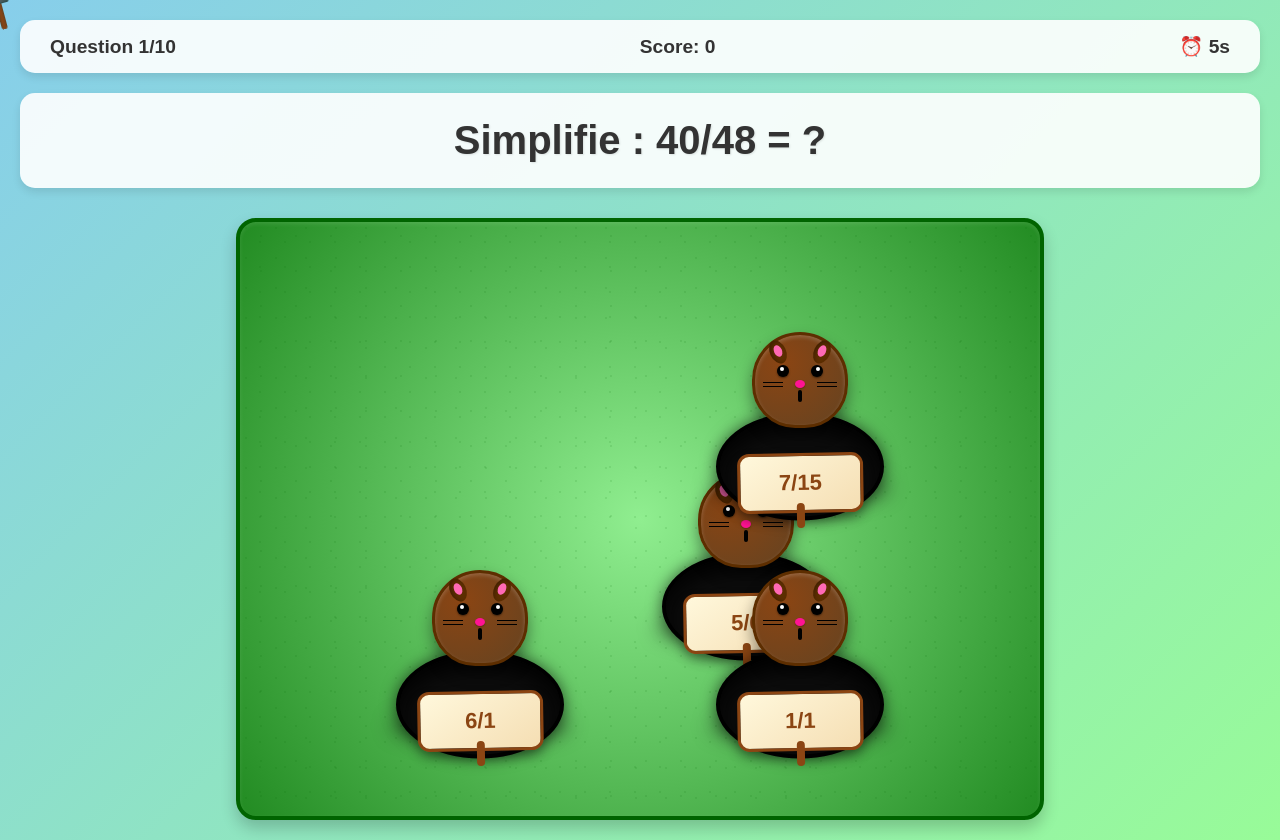
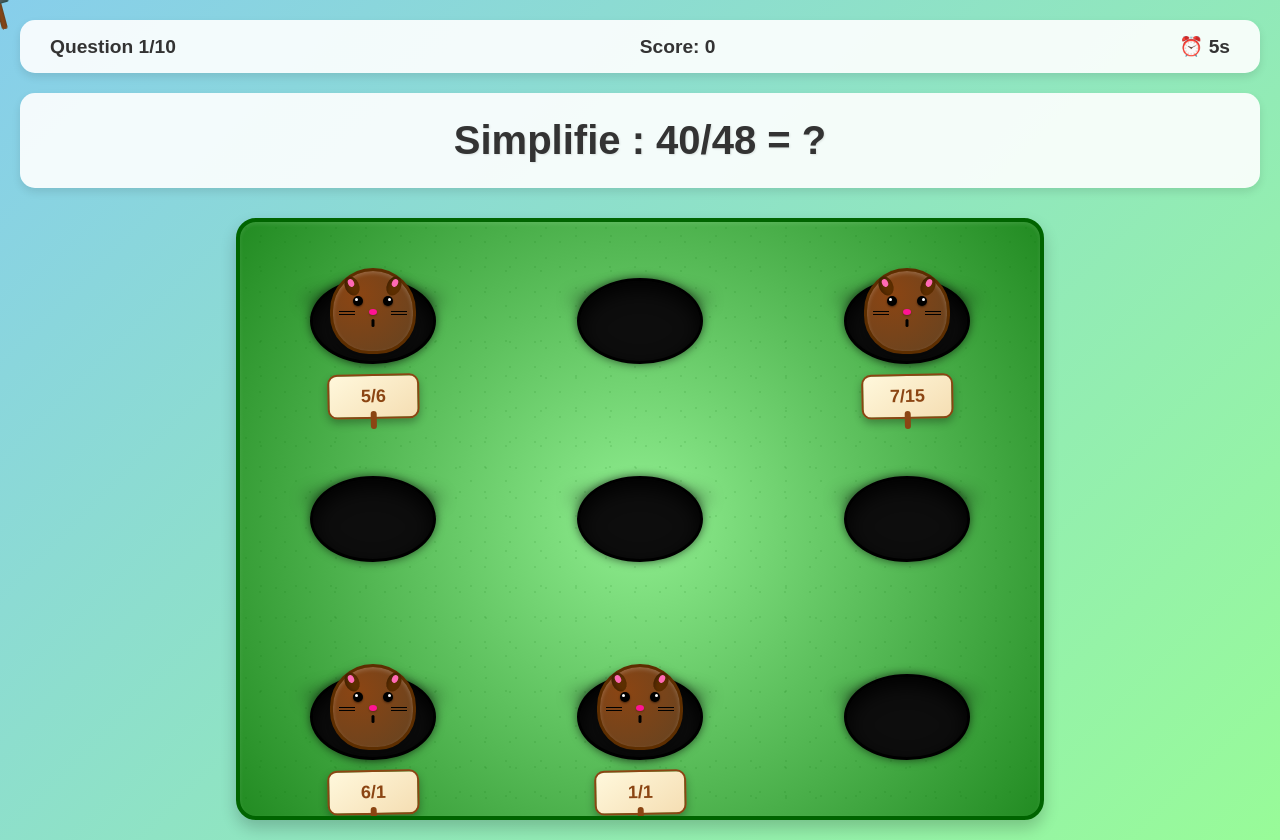
Before and after one commit to mext-ai/block-685aad5c8b1eb728e8de2c98, a React app: page / in a window 1280 px wide. Built offline with nearby package versions, Linux system fonts and the light colour scheme.

Commit message:
🚀 Improve game performance

```diff
--- a/src/FractionGame.tsx
+++ b/src/FractionGame.tsx
@@ -13,11 +13,11 @@ interface Question {
   correctAnswer: Fraction;
   options: Fraction[];
   questionText: string;
-  molePositions: Array<{ top: string; left: string }>; // Positions aléatoires des taupes
+  selectedHoles: number[]; // Indices des 4 trous sélectionnés (0-8)
 }
 
 interface MoleProps {
-  position: { top: string; left: string };
+  holeIndex: number;
   fraction: Fraction;
   isCorrect: boolean;
   onClick: () => void;
@@ -100,53 +100,85 @@ const playHitSound = () => {
   }
 };
 
-// Améliorer encore plus la génération de positions pour éviter les superpositions
-const generateRandomPositions = (): Array<{ top: string; left: string }> => {
-  const positions: Array<{ top: string; left: string }> = [];
-  const minDistancePercent = 35; // Augmenté à 35% pour plus d'espacement
+// Sélectionner 4 trous aléatoires parmi les 9 disponibles
+const selectRandomHoles = (): number[] => {
+  const allHoles = [0, 1, 2, 3, 4, 5, 6, 7, 8];
+  const selectedHoles: number[] = [];
 
-  for (let i = 0; i < 4; i++) {
-    let attempts = 0;
-    let newPosition: { top: string; left: string };
-    let isValid = false;
+  // Sélectionner 4 trous différents
+  while (selectedHoles.length < 4) {
+    const randomIndex = Math.floor(Math.random() * allHoles.length);
+    const holeIndex = allHoles[randomIndex];
 
-    do {
-      // Générer une position aléatoire avec des marges encore plus importantes
-      const top = Math.random() * 40 + 25; // Entre 25% et 65% (zone plus restreinte)
-      const left = Math.random() * 40 + 25; // Entre 25% et 65%
-      newPosition = { top: `${top}%`, left: `${left}%` };
-
-      // Vérifier la distance avec toutes les positions existantes
-      isValid = positions.every(pos => {
-        const topDiff = Math.abs(parseFloat(pos.top) - parseFloat(newPosition.top));
-        const leftDiff = Math.abs(parseFloat(pos.left) - parseFloat(newPosition.left));
-        // Les deux distances doivent être suffisantes
-        return topDiff >= minDistancePercent && leftDiff >= minDistancePercent;
-      });
-
-      attempts++;
-    } while (!isValid && attempts < 150); // Plus de tentatives
-
-    // Si on n'arrive pas à trouver une position valide, utiliser des positions prédéfinies bien espacées
-    if (!isValid) {
-      const fallbackPositions = [
-        { top: '30%', left: '30%' },
-        { top: '30%', left: '70%' },
-        { top: '70%', left: '30%' },
-        { top: '70%', left: '70%' }
-      ];
-      newPosition = fallbackPositions[i] || fallbackPositions[0];
+    if (!selectedHoles.includes(holeIndex)) {
+      selectedHoles.push(holeIndex);
     }
-
-    positions.push(newPosition);
   }
 
-  return positions;
+  return selectedHoles.sort((a, b) => a - b); // Trier pour cohérence
 };
 
-// Composant Taupe améliorée avec trou fixe
-const Mole: React.FC<MoleProps> = ({ position, fraction, isCorrect, onClick, isVisible, animationState, timeLeft }) => {
+// Obtenir la position d'un trou dans la grille 3x3
+const getHolePosition = (holeIndex: number): { top: string; left: string } => {
+  const row = Math.floor(holeIndex / 3); // 0, 1, ou 2
+  const col = holeIndex % 3; // 0, 1, ou 2
+
+  // Centrer chaque trou dans sa sous-zone
+  const top = `${(row * 33.33) + 16.67}%`; // 16.67%, 50%, 83.33%
+  const left = `${(col * 33.33) + 16.67}%`; // 16.67%, 50%, 83.33%
+
+  return { top, left };
+};
+
+// Composant Trou fixe
+const Hole: React.FC<{ holeIndex: number }> = ({ holeIndex }) => {
+  const position = getHolePosition(holeIndex);
+
+  return (
+    <div
+      style={{
+        position: 'absolute',
+        top: position.top,
+        left: position.left,
+        transform: 'translate(-50%, -50%)',
+        zIndex: 1
+      }}
+    >
+      {/* Trou dans le sol - FIXE */}
+      <div
+        style={{
+          width: '120px',
+          height: '80px',
+          backgroundColor: '#0d0d0d',
+          borderRadius: '50%',
+          boxShadow: 'inset 0 8px 20px rgba(0,0,0,0.95), 0 0 10px rgba(0,0,0,0.6)',
+          border: '3px solid #000000'
+        }}
+      />
+
+      {/* Ombre du trou pour plus de profondeur - FIXE */}
+      <div
+        style={{
+          width: '140px',
+          height: '25px',
+          backgroundColor: 'rgba(0,0,0,0.3)',
+          borderRadius: '50%',
+          position: 'absolute',
+          top: '10px',
+          left: '50%',
+          transform: 'translateX(-50%)',
+          filter: 'blur(8px)',
+          zIndex: -1
+        }}
+      />
+    </div>
+  );
+};
+
+// Composant Taupe dans un trou spécifique
+const Mole: React.FC<MoleProps> = ({ holeIndex, fraction, isCorrect, onClick, isVisible, animationState, timeLeft }) => {
   const moleRef = useRef<HTMLDivElement>(null);
+  const position = getHolePosition(holeIndex);
 
   const getMoleColor = () => {
     if (animationState === 'correct') return '#4CAF50'; // Vert pour succès
@@ -186,42 +218,13 @@ const Mole: React.FC<MoleProps> = ({ position, fraction, isCorrect, onClick, isV
         zIndex: 5
       }}
     >
-      {/* Trou dans le sol - FIXE, ne bouge jamais */}
-      <div
-        style={{
-          width: '160px',
-          height: '100px',
-          backgroundColor: '#0d0d0d',
-          borderRadius: '50%',
-          position: 'absolute',
-          bottom: '-30px',
-          zIndex: 1,
-          boxShadow: 'inset 0 12px 25px rgba(0,0,0,0.95), 0 0 15px rgba(0,0,0,0.6)',
-          border: '4px solid #000000'
-        }}
-      />
-
-      {/* Ombre du trou pour plus de profondeur - FIXE */}
-      <div
-        style={{
-          width: '180px',
-          height: '35px',
-          backgroundColor: 'rgba(0,0,0,0.4)',
-          borderRadius: '50%',
-          position: 'absolute',
-          bottom: '-15px',
-          zIndex: 0,
-          filter: 'blur(10px)'
-        }}
-      />
-
       {/* Taupe - SEULE À BOUGER */}
       <div
         ref={moleRef}
         onClick={onClick}
         style={{
-          width: '90px',
-          height: '90px',
+          width: '80px',
+          height: '80px',
           backgroundColor: getMoleColor(),
           borderRadius: '50% 50% 45% 45%',
           border: '3px solid #5d2e00',
@@ -241,9 +244,9 @@ const Mole: React.FC<MoleProps> = ({ position, fraction, isCorrect, onClick, isV
         <div style={{
           position: 'absolute',
           top: '5px',
-          left: '15px',
-          width: '16px',
-          height: '24px',
+          left: '12px',
+          width: '14px',
+          height: '20px',
           backgroundColor: '#5d2e00',
           borderRadius: '50%',
           transform: 'rotate(-25deg)',
@@ -252,9 +255,9 @@ const Mole: React.FC<MoleProps> = ({ position, fraction, isCorrect, onClick, isV
         <div style={{
           position: 'absolute',
           top: '5px',
-          right: '15px',
-          width: '16px',
-          height: '24px',
+          right: '12px',
+          width: '14px',
+          height: '20px',
           backgroundColor: '#5d2e00',
           borderRadius: '50%',
           transform: 'rotate(25deg)',
@@ -264,20 +267,20 @@ const Mole: React.FC<MoleProps> = ({ position, fraction, isCorrect, onClick, isV
         {/* Intérieur des oreilles */}
         <div style={{
           position: 'absolute',
-          top: '10px',
-          left: '19px',
-          width: '8px',
-          height: '12px',
+          top: '8px',
+          left: '15px',
+          width: '6px',
+          height: '8px',
           backgroundColor: '#FF69B4',
           borderRadius: '50%',
           transform: 'rotate(-25deg)'
         }} />
         <div style={{
           position: 'absolute',
-          top: '10px',
-          right: '19px',
-          width: '8px',
-          height: '12px',
+          top: '8px',
+          right: '15px',
+          width: '6px',
+          height: '8px',
           backgroundColor: '#FF69B4',
           borderRadius: '50%',
           transform: 'rotate(25deg)'
@@ -286,10 +289,10 @@ const Mole: React.FC<MoleProps> = ({ position, fraction, isCorrect, onClick, isV
         {/* Yeux de la taupe - changeant selon l'état */}
         <div style={{
           position: 'absolute',
-          top: '30px',
-          left: '22px',
-          width: '12px',
-          height: animationState === 'correct' ? '4px' : '12px', // Yeux fermés si assommée (correct)
+          top: '25px',
+          left: '20px',
+          width: '10px',
+          height: animationState === 'correct' ? '3px' : '10px', // Yeux fermés si assommée (correct)
           backgroundColor: 'black',
           borderRadius: '50%',
           boxShadow: '0 1px 2px rgba(0,0,0,0.5)',
@@ -298,10 +301,10 @@ const Mole: React.FC<MoleProps> = ({ position, fraction, isCorrect, onClick, isV
         }} />
         <div style={{
           position: 'absolute',
-          top: '30px',
-          right: '22px',
-          width: '12px',
-          height: animationState === 'correct' ? '4px' : '12px',
+          top: '25px',
+          right: '20px',
+          width: '10px',
+          height: animationState === 'correct' ? '3px' : '10px',
           backgroundColor: 'black',
           borderRadius: '50%',
           boxShadow: '0 1px 2px rgba(0,0,0,0.5)',
@@ -314,19 +317,19 @@ const Mole: React.FC<MoleProps> = ({ position, fraction, isCorrect, onClick, isV
           <>
             <div style={{
               position: 'absolute',
-              top: '32px',
-              left: '25px',
-              width: '4px',
-              height: '4px',
+              top: '27px',
+              left: '22px',
+              width: '3px',
+              height: '3px',
               backgroundColor: 'white',
               borderRadius: '50%'
             }} />
             <div style={{
               position: 'absolute',
-              top: '32px',
-              right: '25px',
-              width: '4px',
-              height: '4px',
+              top: '27px',
+              right: '22px',
+              width: '3px',
+              height: '3px',
               backgroundColor: 'white',
               borderRadius: '50%'
             }} />
@@ -336,11 +339,11 @@ const Mole: React.FC<MoleProps> = ({ position, fraction, isCorrect, onClick, isV
         {/* Nez de la taupe */}
         <div style={{
           position: 'absolute',
-          top: '45px',
+          top: '38px',
           left: '50%',
           transform: 'translateX(-50%)',
-          width: '10px',
-          height: '8px',
+          width: '8px',
+          height: '6px',
           backgroundColor: '#FF1493',
           borderRadius: '50%',
           boxShadow: '0 1px 2px rgba(0,0,0,0.3)'
@@ -349,60 +352,60 @@ const Mole: React.FC<MoleProps> = ({ position, fraction, isCorrect, onClick, isV
         {/* Bouche - change selon l'état */}
         <div style={{
           position: 'absolute',
-          top: '55px',
+          top: '48px',
           left: '50%',
           transform: 'translateX(-50%)',
-          width: animationState === 'incorrect' ? '20px' : '4px', // Bouche large si moqueuse
-          height: animationState === 'correct' ? '15px' : '12px', // Bouche ouverte si assommée
+          width: animationState === 'incorrect' ? '16px' : '3px', // Bouche large si moqueuse
+          height: animationState === 'correct' ? '12px' : '8px', // Bouche ouverte si assommée
           backgroundColor: 'black',
           borderRadius: animationState === 'correct' ? '50%' :
-                        animationState === 'incorrect' ? '10px' : '2px', // Sourire moqueur
-          border: animationState === 'incorrect' ? '2px solid black' : 'none'
+                        animationState === 'incorrect' ? '8px' : '2px', // Sourire moqueur
+          border: animationState === 'incorrect' ? '1px solid black' : 'none'
         }} />
 
         {/* Langue moqueuse si incorrect */}
         {animationState === 'incorrect' && (
           <div style={{
             position: 'absolute',
-            top: '58px',
+            top: '50px',
             left: '50%',
             transform: 'translateX(-50%)',
-            width: '6px',
-            height: '8px',
+            width: '4px',
+            height: '6px',
             backgroundColor: '#FF69B4',
             borderRadius: '50%'
           }} />
         )}
 
         {/* Moustaches */}
-        <div style={{ position: 'absolute', top: '47px', left: '8px', width: '20px', height: '1px', backgroundColor: 'black' }} />
-        <div style={{ position: 'absolute', top: '51px', left: '8px', width: '20px', height: '1px', backgroundColor: 'black' }} />
-        <div style={{ position: 'absolute', top: '47px', right: '8px', width: '20px', height: '1px', backgroundColor: 'black' }} />
-        <div style={{ position: 'absolute', top: '51px', right: '8px', width: '20px', height: '1px', backgroundColor: 'black' }} />
+        <div style={{ position: 'absolute', top: '40px', left: '6px', width: '16px', height: '1px', backgroundColor: 'black' }} />
+        <div style={{ position: 'absolute', top: '43px', left: '6px', width: '16px', height: '1px', backgroundColor: 'black' }} />
+        <div style={{ position: 'absolute', top: '40px', right: '6px', width: '16px', height: '1px', backgroundColor: 'black' }} />
+        <div style={{ position: 'absolute', top: '43px', right: '6px', width: '16px', height: '1px', backgroundColor: 'black' }} />
 
         {/* Étoiles d'assommage pour succès */}
         {animationState === 'correct' && (
           <>
             <div style={{
               position: 'absolute',
-              top: '-10px',
-              left: '10px',
-              fontSize: '20px',
+              top: '-8px',
+              left: '8px',
+              fontSize: '16px',
               animation: 'sparkle 1s infinite'
             }}>⭐</div>
             <div style={{
               position: 'absolute',
-              top: '-15px',
-              right: '15px',
-              fontSize: '16px',
+              top: '-12px',
+              right: '12px',
+              fontSize: '14px',
               animation: 'sparkle 1s infinite 0.3s'
             }}>✨</div>
             <div style={{
               position: 'absolute',
-              top: '-5px',
+              top: '-4px',
               left: '50%',
               transform: 'translateX(-50%)',
-              fontSize: '18px',
+              fontSize: '15px',
               animation: 'sparkle 1s infinite 0.6s'
             }}>💫</div>
           </>
@@ -413,16 +416,16 @@ const Mole: React.FC<MoleProps> = ({ position, fraction, isCorrect, onClick, isV
           <>
             <div style={{
               position: 'absolute',
-              top: '-15px',
-              left: '10px',
-              fontSize: '18px',
+              top: '-12px',
+              left: '8px',
+              fontSize: '14px',
               animation: 'mockingAnimation 0.5s infinite'
             }}>😝</div>
             <div style={{
               position: 'absolute',
-              top: '-10px',
-              right: '10px',
-              fontSize: '16px',
+              top: '-8px',
+              right: '8px',
+              fontSize: '12px',
               animation: 'mockingAnimation 0.5s infinite 0.2s'
             }}>😜</div>
           </>
@@ -434,15 +437,15 @@ const Mole: React.FC<MoleProps> = ({ position, fraction, isCorrect, onClick, isV
         style={{
           backgroundColor: '#FFF8DC',
           color: '#8B4513',
-          padding: '14px 20px',
-          borderRadius: '12px',
-          border: '3px solid #8B4513',
-          fontSize: '22px',
+          padding: '10px 14px',
+          borderRadius: '10px',
+          border: '2px solid #8B4513',
+          fontSize: '18px',
           fontWeight: 'bold',
-          marginTop: '25px',
-          boxShadow: '0 6px 12px rgba(0,0,0,0.3)',
+          marginTop: '20px',
+          boxShadow: '0 4px 8px rgba(0,0,0,0.3)',
           zIndex: 4,
-          minWidth: '80px',
+          minWidth: '60px',
           textAlign: 'center',
           position: 'relative',
           transform: `rotate(-1deg) ${getMoleTransform()}`, // Suit le mouvement de la taupe
@@ -454,13 +457,13 @@ const Mole: React.FC<MoleProps> = ({ position, fraction, isCorrect, onClick, isV
         {/* Poteau du panneau */}
         <div style={{
           position: 'absolute',
-          bottom: '-18px',
+          bottom: '-12px',
           left: '50%',
           transform: 'translateX(-50%)',
-          width: '8px',
-          height: '25px',
+          width: '6px',
+          height: '18px',
           backgroundColor: '#8B4513',
-          borderRadius: '4px'
+          borderRadius: '3px'
         }} />
         {fractionToString(fraction)}
       </div>
@@ -552,8 +555,8 @@ export const FractionGame: React.FC = () => {
     const denominators = [2, 3, 4, 5, 6, 8, 10, 12, 15, 20];
     const numerators = [1, 2, 3, 4, 5, 6, 7, 8, 9, 10, 11, 12];
 
-    // Générer des positions aléatoires pour les taupes
-    const molePositions = generateRandomPositions();
+    // Sélectionner 4 trous aléatoires parmi les 9
+    const selectedHoles = selectRandomHoles();
 
     if (questionType < 0.33) {
       // Addition
@@ -578,7 +581,7 @@ export const FractionGame: React.FC = () => {
         correctAnswer,
         options,
         questionText: `${fractionToString(fraction1)} + ${fractionToString(fraction2)} = ?`,
-        molePositions
+        selectedHoles
       };
     } else if (questionType < 0.66) {
       // Soustraction
@@ -603,7 +606,7 @@ export const FractionGame: React.FC = () => {
         correctAnswer,
         options,
         questionText: `${fractionToString(fraction1)} - ${fractionToString(fraction2)} = ?`,
-        molePositions
+        selectedHoles
       };
     } else {
       // Simplification
@@ -628,7 +631,7 @@ export const FractionGame: React.FC = () => {
         correctAnswer,
         options,
         questionText: `Simplifie : ${fractionToString(unsimplifiedFraction)} = ?`,
-        molePositions
+        selectedHoles
       };
     }
   };
@@ -709,9 +712,7 @@ export const FractionGame: React.FC = () => {
 
     // Rendre visible seulement la taupe cliquée
     setTimeout(() => {
-      // On garde seulement la taupe sélectionnée visible temporairement
       if (currentQuestion) {
-        // Créer un état spécial pour montrer seulement la taupe sélectionnée
         setMolesVisible(true);
       }
     }, 100);
@@ -925,7 +926,7 @@ export const FractionGame: React.FC = () => {
         </h2>
       </div>
 
-      {/* Zone de jeu - Pelouse verte avec trous */}
+      {/* Zone de jeu - Pelouse verte avec grille 3x3 de trous */}
       <div style={{
         flex: 1,
         position: 'relative',
@@ -953,16 +954,21 @@ export const FractionGame: React.FC = () => {
           backgroundSize: '30px 30px, 25px 25px, 35px 35px'
         }} />
 
-        {/* Taupes dans leurs trous aléatoires */}
-        {currentQuestion.options.slice(0, 4).map((fraction, index) => (
+        {/* Grille 3x3 de trous - TOUJOURS VISIBLES */}
+        {[0, 1, 2, 3, 4, 5, 6, 7, 8].map(holeIndex => (
+          <Hole key={holeIndex} holeIndex={holeIndex} />
+        ))}
+
+        {/* Taupes dans les trous sélectionnés */}
+        {currentQuestion.options.slice(0, 4).map((fraction, moleIndex) => (
           <Mole
-            key={`${stats.currentQuestion}-${index}`}
-            position={currentQuestion.molePositions[index]}
+            key={`${stats.currentQuestion}-${moleIndex}`}
+            holeIndex={currentQuestion.selectedHoles[moleIndex]}
             fraction={fraction}
             isCorrect={fractionsEqual(fraction, currentQuestion.correctAnswer)}
-            onClick={() => handleMoleClick(index)}
-            isVisible={questionAnswered ? index === selectedMole : molesVisible}
-            animationState={moleAnimations[index]}
+            onClick={() => handleMoleClick(moleIndex)}
+            isVisible={questionAnswered ? moleIndex === selectedMole : molesVisible}
+            animationState={moleAnimations[moleIndex]}
             timeLeft={stats.timeLeft}
           />
         ))}
```
